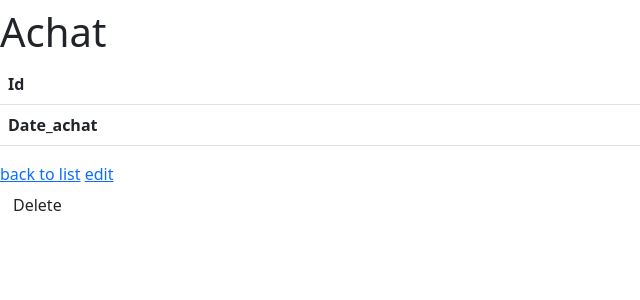
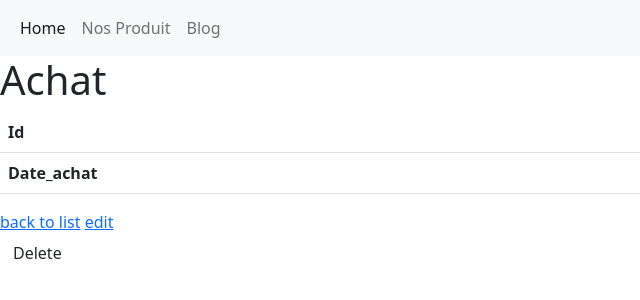
Before and after one commit to ElodieFon/best-projet, a Symfony app: template templates/achat/show.html.twig in a window 1280 px wide. Shown: the top 300 px of the page, without its empty margins (0-640 px from the left). Run offline with Twig, Linux system fonts and the light colour scheme; the template is opened without the code that fills it, so the values that code supplies are empty; some libraries are stand-ins or nearby versions.

Commit message:
ajout de l'index , ajout de la navbar

```diff
--- a/templates/base.html.twig
+++ b/templates/base.html.twig
@@ -15,7 +15,27 @@
         {% endblock %}
     </head>
     <body>
-    <h1><h1>
+        <nav class="navbar navbar-expand-lg navbar-light bg-light">
+            <div class="container-fluid">
+
+                <div class="collapse navbar-collapse" id="navbarNavAltMarkup">
+                    <div class="navbar-nav">
+                        <a class="nav-link active" aria-current="page" href="{{ path('app_index') }}">Home</a>
+                        <a class="nav-link" href="{{ path('app_produit_index') }}">Nos Produit</a>
+                        <a class="nav-link" href="{{ path('app_blog_index') }}">Blog</a>
+                        {% if app.user %}
+                            {# <a class="nav-link" href="{{ path('app_logout') }}">deconnexion</a> #}
+                            {# <a class="nav-link" href="{{ path('app_achat_index') }}">pannier</a> #}
+                            {# <a class="nav-link" href="{{ path('app_user_index') }}">profil</a> #}
+                        {% else %}
+                            {# <a class="nav-link" href="{{ path('app_login') }}">connection</a> #}
+                            {# <a class="nav-link" href="{{ path('app_register') }}">inscription</a> #}
+                        {% endif %}
+
+                    </div>
+                </div>
+            </div>
+        </nav>
         {% block body %}{% endblock %}
     </body>
 </html>
```
Also changed, not shown: src/Controller/IndexController.php (added, +18 -0 lines), templates/index/index.html.twig (added, +12 -0 lines).
